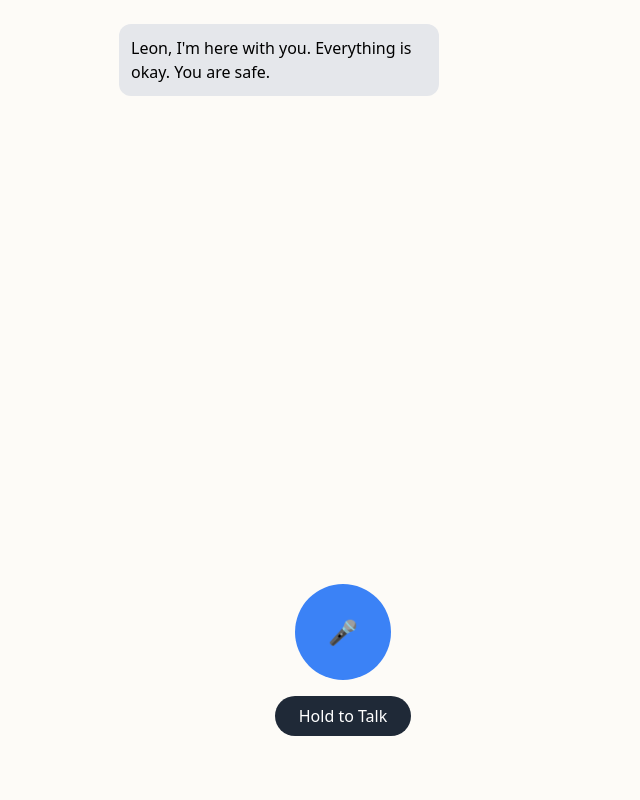
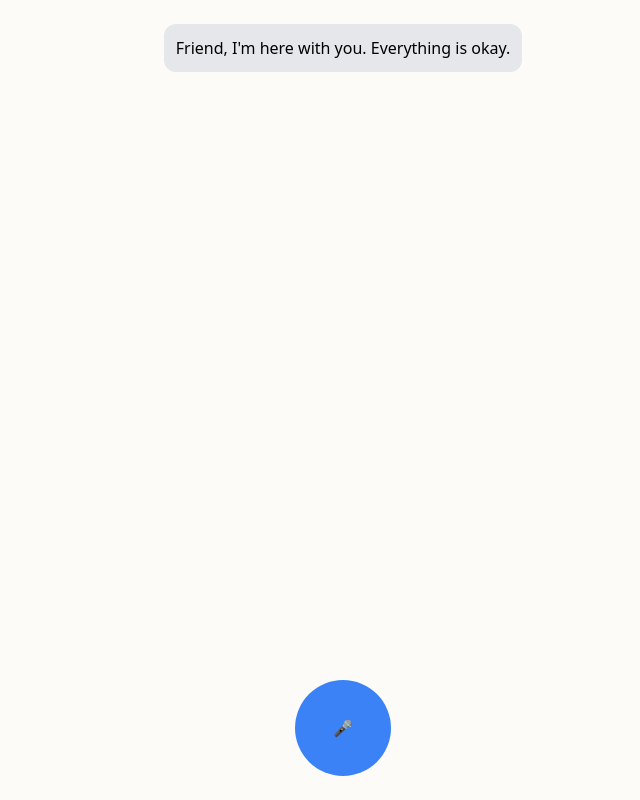
Before and after one commit to lucyz621/sentina-app, a React (Vite) app: page /chat in a window 1280 px wide. Shown: the whole page, without its empty margins (297-937 px from the left). Built offline with nearby package versions, Linux system fonts and the light colour scheme.

Commit message:
final update

```diff
--- a/src/pages/ChatPage.jsx
+++ b/src/pages/ChatPage.jsx
@@ -1,13 +1,15 @@
 import { useState, useRef } from "react";
 
 export default function ChatPage() {
-
-  const patientName = "Leon";
+  // ✅ dynamic name
+  const rawName = localStorage.getItem("patientName") || "Friend";
+  const patientName =
+    rawName.charAt(0).toUpperCase() + rawName.slice(1);
 
   const [messages, setMessages] = useState([
     {
       sender: "ai",
-      text: `${patientName}, I'm here with you. Everything is okay. You are safe.`,
+      text: `${patientName}, I'm here with you. Everything is okay.`,
     },
   ]);
 
@@ -16,22 +18,19 @@ export default function ChatPage() {
 
   const mediaRecorderRef = useRef(null);
 
-  // 🧠 Context-based conversations
   const conversations = [
     {
       input: "Where am I?",
       replies: [
         "You're at home. You're safe.",
         "You're in a familiar place. Everything is okay.",
-        "You're right here, safe and comfortable.",
       ],
     },
     {
       input: "What time is it?",
       replies: [
         "It's evening now. It's time to rest.",
-        "It's morning. Let's start the day slowly.",
-        "You don't need to worry about time. Just relax.",
+        "It's morning. Let's take it slowly.",
       ],
     },
     {
@@ -39,14 +38,12 @@ export default function ChatPage() {
       replies: [
         "It's okay to feel scared. I'm here with you.",
         "You're safe. Nothing is wrong.",
-        "Take a deep breath. Everything is okay.",
       ],
     },
     {
       input: "I feel confused",
       replies: [
-        "It's okay, confusion happens. I'm here to help you.",
-        "You're safe. We can take things slowly.",
+        "It's okay. I'm here to help you.",
         "Everything is alright. No need to worry.",
       ],
     },
@@ -54,30 +51,18 @@ export default function ChatPage() {
       input: "Where is my family?",
       replies: [
         "Your family loves you very much.",
-        "They care about you and will be with you soon.",
-        "You're not alone. Your family is always with you in heart.",
-      ],
-    },
-    {
-      input: "What should I do?",
-      replies: [
-        "Let's take things slowly and rest a bit.",
-        "You can sit down and relax.",
-        "You're doing just fine. No need to rush.",
+        "You're not alone. They care about you.",
       ],
     },
   ];
 
-  // 🎤 Start recording
   const startRecording = async () => {
     const stream = await navigator.mediaDevices.getUserMedia({ audio: true });
 
     const recorder = new MediaRecorder(stream);
     mediaRecorderRef.current = recorder;
 
-    recorder.onstop = () => {
-      handleAI();
-    };
+    recorder.onstop = () => handleAI();
 
     recorder.start();
     setRecording(true);
@@ -88,37 +73,30 @@ export default function ChatPage() {
     setRecording(false);
   };
 
-  // 🧠 Smart AI (context-matched)
   const handleAI = () => {
     const convo =
       conversations[Math.floor(Math.random() * conversations.length)];
 
-    const userText = convo.input;
-
-    // show user message
     setMessages((prev) => [
       ...prev,
-      { sender: "user", text: userText },
+      { sender: "user", text: convo.input },
     ]);
 
     setIsThinking(true);
 
     setTimeout(() => {
-      const selectedReply =
+      const replyText =
         convo.replies[Math.floor(Math.random() * convo.replies.length)];
 
-      // 💥 Add patient name
-      const reply = `${patientName}, ${selectedReply}`;
+      const reply = `${patientName}, ${replyText}`;
 
       setMessages((prev) => [
         ...prev,
         { sender: "ai", text: reply },
       ]);
 
-      // 🔊 Voice output
       const utterance = new SpeechSynthesisUtterance(reply);
       utterance.rate = 0.85;
-      utterance.pitch = 1;
       speechSynthesis.speak(utterance);
 
       setIsThinking(false);
@@ -126,49 +104,33 @@ export default function ChatPage() {
   };
 
   return (
-    <div className="min-h-screen bg-[#FDFBF7] flex flex-col items-center justify-between p-6">
-
-      {/* 💬 Messages */}
-      <div className="w-full max-w-md space-y-3">
+    <div className="min-h-screen flex flex-col justify-between p-6 bg-[#FDFBF7]">
+      <div className="space-y-3 max-w-md mx-auto">
         {messages.map((msg, i) => (
           <div
             key={i}
-            className={`p-3 rounded-xl max-w-xs ${
+            className={`p-3 rounded-xl ${
               msg.sender === "user"
                 ? "bg-blue-500 text-white ml-auto"
-                : "bg-gray-200 text-black"
+                : "bg-gray-200"
             }`}
           >
             {msg.text}
           </div>
         ))}
 
-        {/* 🤖 Thinking animation */}
-        {isThinking && (
-          <div className="flex gap-2">
-            <div className="w-2 h-2 bg-gray-400 rounded-full animate-bounce"></div>
-            <div className="w-2 h-2 bg-gray-400 rounded-full animate-bounce delay-150"></div>
-            <div className="w-2 h-2 bg-gray-400 rounded-full animate-bounce delay-300"></div>
-          </div>
-        )}
+        {isThinking && <p>...</p>}
       </div>
 
-      {/* 🎤 Siri-style button */}
-      <div className="flex flex-col items-center mb-10">
-        <div
-          className={`w-24 h-24 rounded-full flex items-center justify-center text-white text-2xl ${
-            recording ? "bg-red-500 animate-pulse scale-110" : "bg-blue-500"
+      <div className="flex flex-col items-center">
+        <button
+          onMouseDown={startRecording}
+          onMouseUp={stopRecording}
+          className={`w-24 h-24 rounded-full text-white ${
+            recording ? "bg-red-500" : "bg-blue-500"
           }`}
         >
           🎤
-        </div>
-
-        <button
-          onMouseDown={startRecording}
-          onMouseUp={stopRecording}
-          className="mt-4 px-6 py-2 bg-gray-800 text-white rounded-full"
-        >
-          {recording ? "Listening..." : "Hold to Talk"}
         </button>
       </div>
     </div>
```
